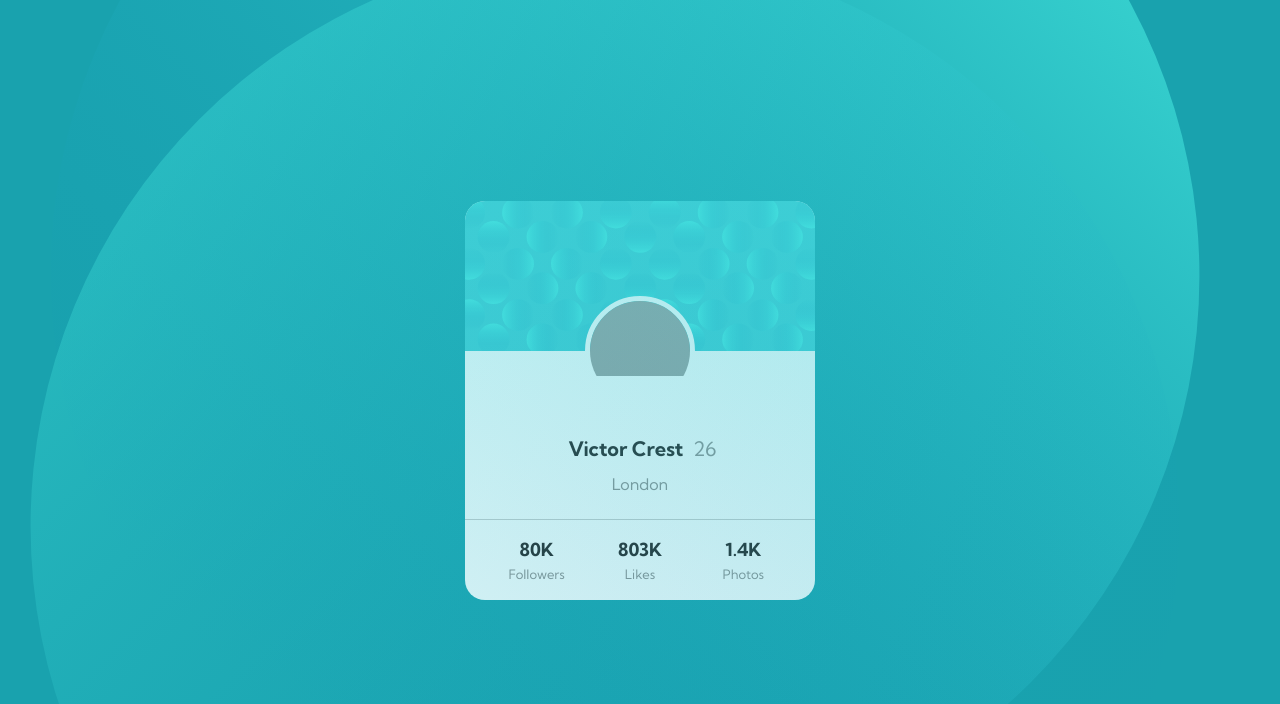
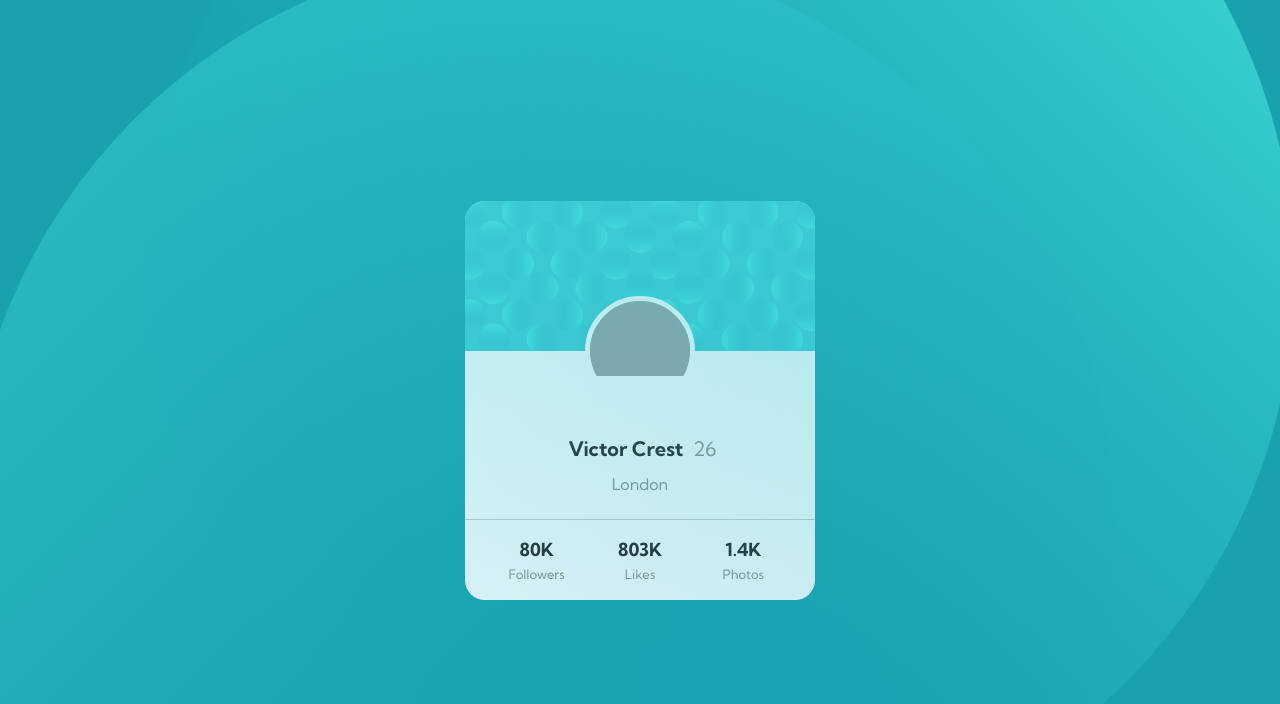
Before and after one commit to Pia007/Profile-Card-RA, a plain HTML site: page index.html in a window 1280 px wide. Drawn offline with Linux system fonts and the light colour scheme; grey boxes are pictures that could not be loaded.

Commit message:
Update styles.css

```diff
--- a/styles.css
+++ b/styles.css
@@ -120,7 +120,7 @@ section {
 .graphics .top-circ {
     position: absolute;
     top: -300px;
-    left: 50px;
+    left: 145px;
     z-index: 1;
 
 
@@ -128,6 +128,6 @@ section {
 .graphics .bottom-circ {
     position: absolute;
     bottom: -300px;
-    right: 100px;
+    right: 165px;
     z-index: 1;
 }
```
